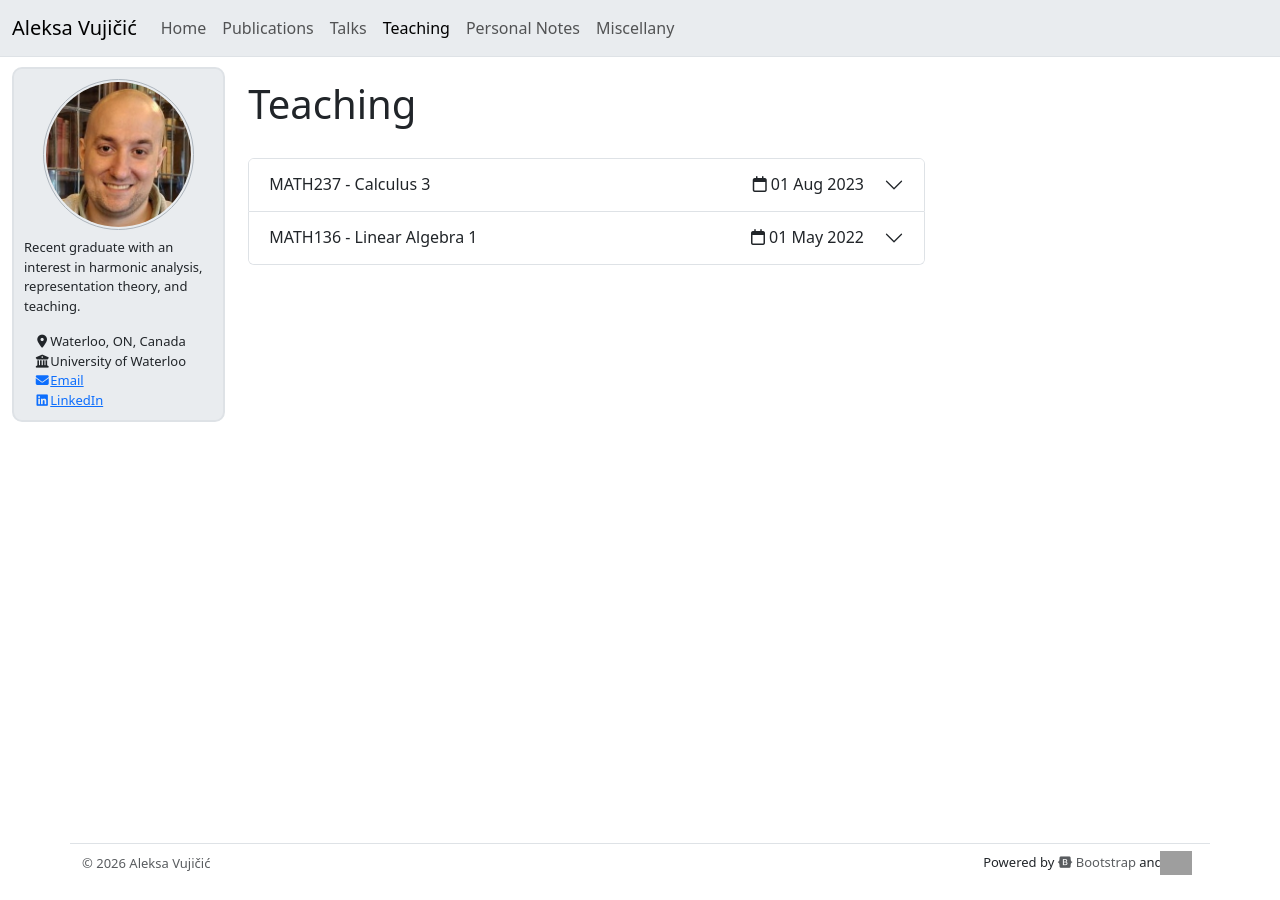
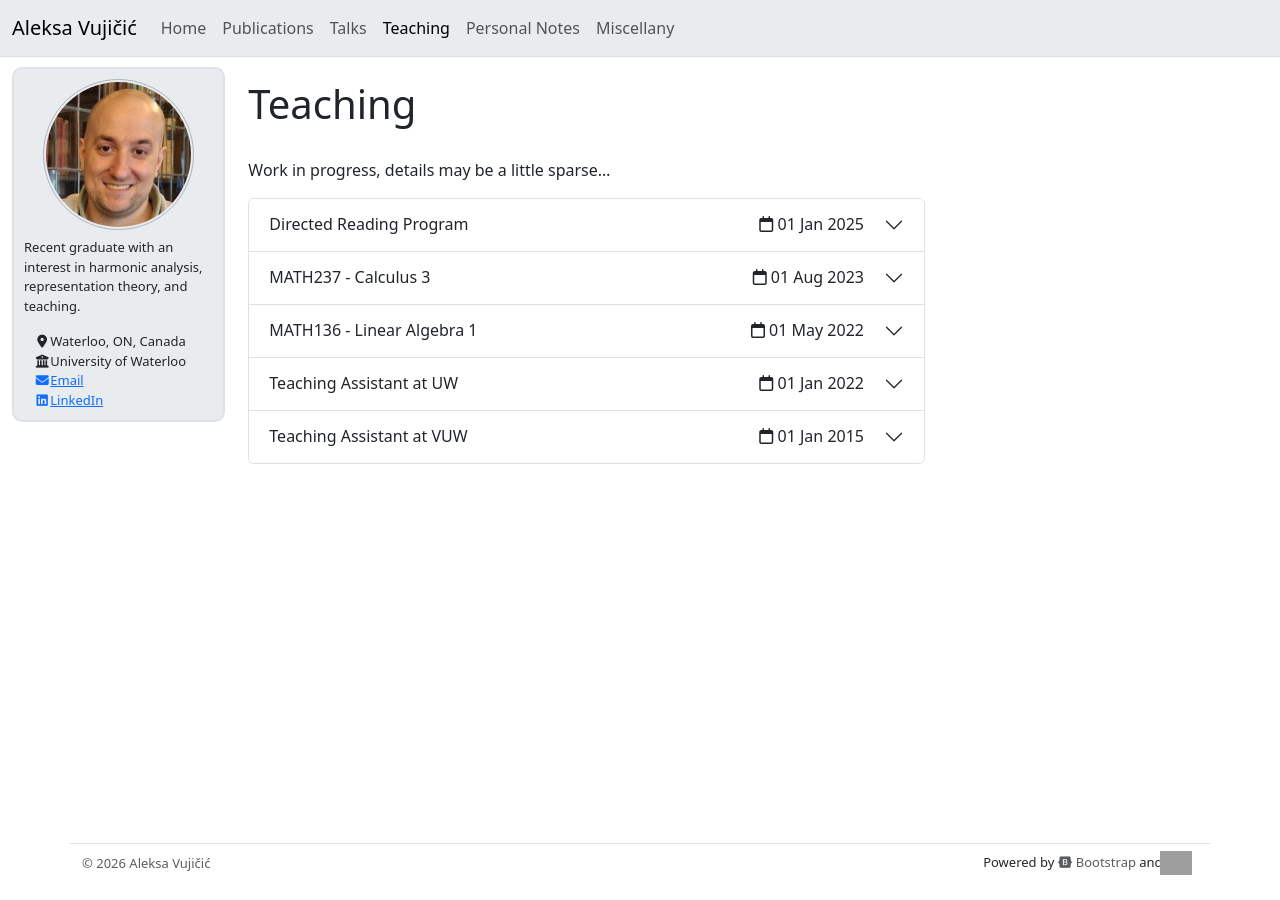
Before and after one commit to aleksavujicic/website, a Jekyll site: the page built from _pages/teaching.md, in a window 1280 px wide. Built offline with Jekyll 4.4.1, drawn with Linux system fonts in a browser that asks for light colours; nearby versions of some CDN libraries; a script that is not in the unit is left out; grey boxes are pictures that could not be loaded.

Commit message:
Some temp teaching entries

```diff
--- a/_pages/teaching.md
+++ b/_pages/teaching.md
@@ -5,4 +5,6 @@ permalink: /teaching/
 author_profile: true
 ---
 
+Work in progress, details may be a little sparse...
+
 {% include collection-accordion.html collection="teaching" %}
--- /dev/null
+++ b/collections/_teaching/2025 -drp.md
@@ -0,0 +1,10 @@
+---
+title: "Directed Reading Program"
+category: misc
+
+venue: "University of Waterloo"
+date: 2025-01-01
+location: "Waterloo, ON, Canada"
+---
+
+I supervised students for it.
--- /dev/null
+++ b/collections/_teaching/ta-victoria.md
@@ -0,0 +1,11 @@
+---
+title: "Teaching Assistant at VUW"
+category: misc
+
+venue: "Victoria University of Wellington"
+date: 2015-01-01
+location: "Wellington, New Zealand"
+---
+
+Courses I did:
+- I should figure this out.
--- /dev/null
+++ b/collections/_teaching/ta-waterloo.md
@@ -0,0 +1,11 @@
+---
+title: "Teaching Assistant at UW"
+category: misc
+
+venue: "University of Waterloo"
+date: 2022-01-01
+location: "Waterloo, ON, Canada"
+---
+
+Courses I did:
+- I should figure this out.
```
Also changed, not shown: collections/_teaching/2022-linear-algebra.md (+2 -2 lines), collections/_teaching/2023-calculus.md (+2 -2 lines).
